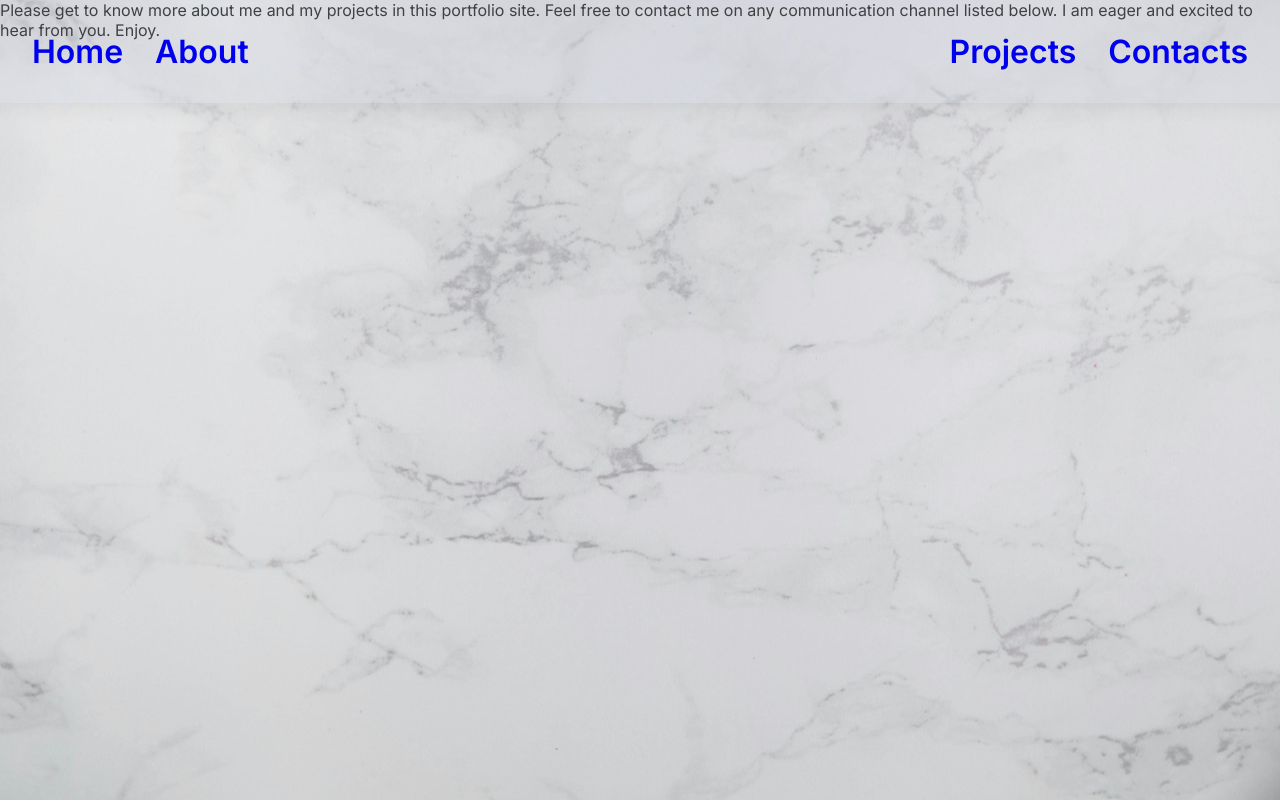
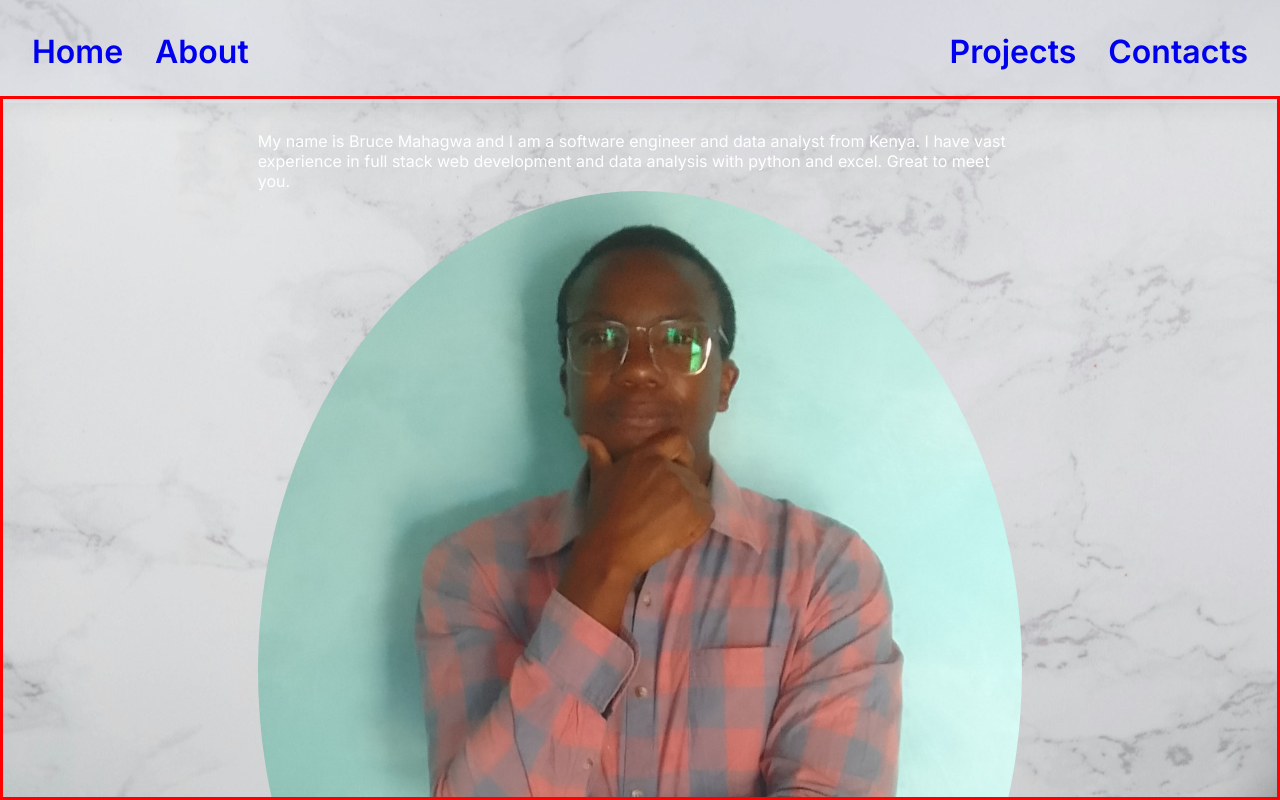
Before and after one commit to Bruce-Mahagwa/Portfolio_v1, a Next.js app in the folder portfolio_v1/: page / in a window 1280 px wide. Built offline with nearby package versions, Linux system fonts and the light colour scheme; a web font is replaced by a local one.

Commit message:
Adds an intro message to the landing page

```diff
--- a/portfolio_v1/components/Landing/InfoCard.js
+++ b/portfolio_v1/components/Landing/InfoCard.js
@@ -1,11 +1,19 @@
 "use client"
 // files
 import classes from "./InfoCard.module.css"
+// components
+import Image from "next/image";
 
-const InfoCard = () => {
+const InfoCard = ({p, img}) => {
     return (
         <div className = {classes.info_card}>
-
+            <p>{p}</p>
+            <div>
+                <Image src = {img}
+                className = {classes.info_card_img}
+                alt = "picture of Bruce smiling"
+                />
+            </div>
         </div>
     )
 }
--- a/portfolio_v1/components/Landing/InfoCard.module.css
+++ b/portfolio_v1/components/Landing/InfoCard.module.css
@@ -0,0 +1,14 @@
+.info_card {
+    position: absolute;
+    height: 100%;
+    width: 60%;
+}
+.info_card_img {
+    width: 100%;
+    height: 100%;
+    border-radius: 50%;
+    object-fit: cover;
+}
+.info_card p {
+    /* opacity: 0; */
+}
--- a/portfolio_v1/components/Landing/Landing.js
+++ b/portfolio_v1/components/Landing/Landing.js
@@ -2,6 +2,9 @@
 // import files e.g. css files
 import classes from "./Landing.module.css"
 import InfoCard from "./InfoCard";
+import SkillsCard from "./SkillsCard";
+import {info_card} from "../../temp_database/info_card_db"
+
 // import custom functions and animation effects
 import {removeIntroTextContainer, remove_small_screen_nav, enable_small_screen_nav } from "@/lib/gsap_landing";
 // import next, react, and other library functions
@@ -26,9 +29,15 @@ function Landing() {
     const large_screen_nav = useRef();
     const landing_page = useRef();
 
+    // info_card and skills_card variables
+    const {intro1, img} = info_card.about_me;
+    const {intro2, icons} = info_card.skills;
+    // console.log(intro1, img)
     // state
     // 1. Monitors window inner width.
     const [width, setWidth] = useState(0);
+    const [dummyWidth, setDummyWidth] = useState(0)
+    // dummyWidth remains at 0 even when the component is loaded at a certain width
     const [isWidthGreaterThan400, setIsWithGreaterThan400] = useState(false);
 
     useEffect(() => {
@@ -36,6 +45,7 @@ function Landing() {
         // setup a monitor for the window inner width
         const handleResize = () => {
             setWidth(window.innerWidth);
+            setDummyWidth(window.innerWidth);
         }
 
         window.addEventListener("resize", handleResize);
@@ -58,12 +68,27 @@ function Landing() {
         removeIntroTextContainer(intro_message_container_ref.current);
         // step 2
         if (width > 400) {
-            // bring about the large screen nav
-            remove_small_screen_nav(small_screen_nav_left.current, small_screen_nav_right.current, small_screen_nav.current, large_screen_nav.current);
+            if (width > 400 && dummyWidth > 0) {
+                // bring about the large screen nav during normal resize
+                remove_small_screen_nav(small_screen_nav_left.current, small_screen_nav_right.current, small_screen_nav.current, large_screen_nav.current);
+            }
+            else {
+                // this portion ensures that the navigation waits 3 seconds before firing
+                setTimeout(() => {
+                    remove_small_screen_nav(small_screen_nav_left.current, small_screen_nav_right.current, small_screen_nav.current, large_screen_nav.current);
+                }, 3000)
+            }
         }
-        else if (width <= 400 && width !== 0) {
-            // bring about small screen nav
-            enable_small_screen_nav(small_screen_nav_left.current, small_screen_nav_right.current, small_screen_nav.current, large_screen_nav.current);
+        else if (width <= 400) {
+            if (width <= 400 && dummyWidth !== 0) {
+                // bring about small screen nav during normal resize
+                enable_small_screen_nav(small_screen_nav_left.current, small_screen_nav_right.current, small_screen_nav.current, large_screen_nav.current);
+            }
+            else {
+                setTimeout(() => {
+                    enable_small_screen_nav(small_screen_nav_left.current, small_screen_nav_right.current, small_screen_nav.current, large_screen_nav.current);
+                }, 2000)
+            }
         }
     }, [isWidthGreaterThan400])
 
@@ -124,12 +149,7 @@ function Landing() {
 
             {/* landing content */}
             <div className = {classes.landing_content}>
-                <InfoCard />
-                    <p>
-                        Please get to know more about me and my projects in this portfolio site.
-                        Feel free to contact me on any communication channel listed below.
-                        I am eager and excited to hear from you. Enjoy.
-                    </p>
+                <InfoCard p = {intro1} img = {img} />
             </div>
             {/* end of landing content */}
 
--- a/portfolio_v1/components/Landing/Landing.module.css
+++ b/portfolio_v1/components/Landing/Landing.module.css
@@ -23,6 +23,7 @@
 /* 1. Intro Message container */
 .intro_message_container {
     height: 100vh;
+    position: absolute;
     background: #000;
     /* background gets removed once the container is set to opacity 0 */
     display: grid;
@@ -198,6 +199,8 @@
     top: 0;
     display: flex;
     justify-content: space-between;
+    z-index: 1000;
+    display: none;
 }
 .navigation_small ul {
     display: flex;
@@ -227,5 +230,22 @@
 }
 
 /* landing content */
-
+.landing_content {
+    position: relative;
+    border: 3px solid red;
+    color: white;
+    height: 100vh;
+    top: 0;
+    padding-top: 2em;
+    overflow: hidden;
+    display: flex;
+    flex-direction: column;
+    align-items: center;
+}
+@media screen and (min-width: 400px) {
+    .landing_content {
+        height: calc(100vh - 6em);
+        top: 6em;
+   }
+}
 /* end of landing content */
--- /dev/null
+++ b/portfolio_v1/components/Landing/SkillsCard.js
@@ -0,0 +1,9 @@
+// files
+import classes from "./SkillsCard.module.css";
+
+const SkillsCard = ({}) => {
+    return (
+        "skills"
+    )
+}
+export default SkillsCard
--- a/portfolio_v1/lib/gsap_landing.js
+++ b/portfolio_v1/lib/gsap_landing.js
@@ -4,10 +4,10 @@ import {gsap} from "gsap";
 export function removeIntroTextContainer(intro_text_container) {
     // removes the first animation "Welcome to my Portfolio"
     gsap.to(intro_text_container, {
-        delay: 3,
+        delay: 2,
         duration: 1,
         opacity: 0,
-        zIndex: -9999
+        zIndex: -9999,
         // lower the z-index so that we can click on the nav links
     })
 }
@@ -72,3 +72,8 @@ export function enable_small_screen_nav(nav_left, nav_right, nav_small, nav_larg
         }
     })
 }
+
+
+export function show_paragraph_info_card() {
+
+}
--- a/portfolio_v1/temp_database/info_card_db.js
+++ b/portfolio_v1/temp_database/info_card_db.js
@@ -1,5 +1,5 @@
 // images and assets and files
-import pic_me from "../assets/images/Pic-small";
+import pic_me from "../assets/images/Pic-small.jpg";
 import excel from "../assets/icons/Carlosjj-Microsoft-Office-2013-Excel.256.png"
 import python from "../assets/icons/Python.png"
 import redux from "../assets/icons/Redux.png"
@@ -9,19 +9,19 @@ import express from "../assets/icons/Express.png"
 import github from "../assets/icons/Github.png"
 import jupyter from "../assets/icons/Jupyter.png"
 import mongodb from "../assets/icons/MongoDB.png"
-import mongoose from "../assets/icons/Mongoose.png"
+import mongoose from "../assets/icons/Mongoose.js.png"
 import next from "../assets/icons/Next.js.png"
 import node from "../assets/icons/Node.js.png"
 import html from "../assets/icons/HTML5.png"
 import css from "../assets/icons/CSS3.png"
 
-const info_card = {
+export const info_card = {
     about_me: {
-        intro: "My name is Bruce Mahagwa and I am a software engineer and data analyst from Kenya. I have vast experience in full stack web development and data analysis with python and excel. Great to meet you.",
+        intro1: "My name is Bruce Mahagwa and I am a software engineer and data analyst from Kenya. I have vast experience in full stack web development and data analysis with python and excel. Great to meet you.",
         img: pic_me,
     },
     skills: {
-        intro: "Here are my tools of trade",
+        intro2: "Here are my tools of trade",
         icons: [next, react, node, mongodb, mongoose, sass,
         excel, python, redux, express, github, jupyter, html, css]
     }
```
Also changed, not shown: portfolio_v1/components/Landing/SkillsCard.module.css (added).
